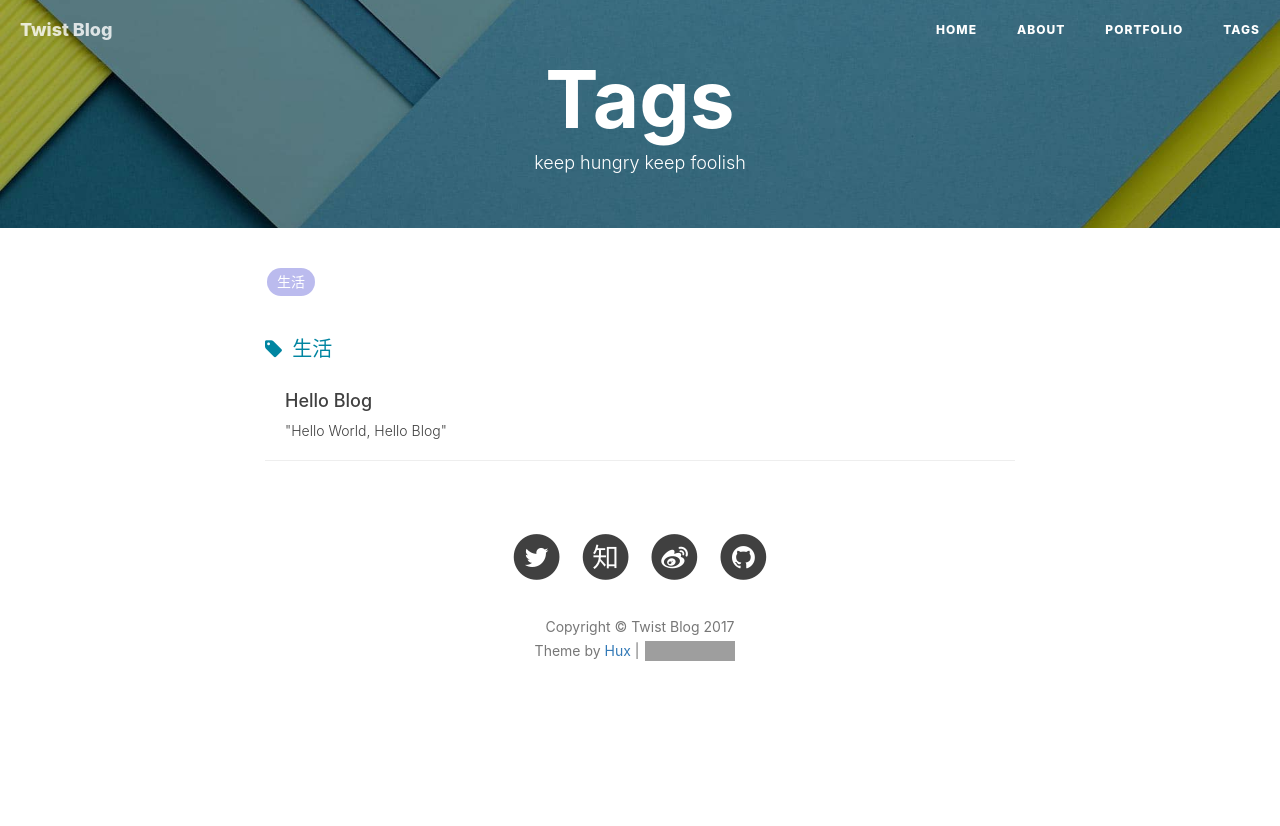
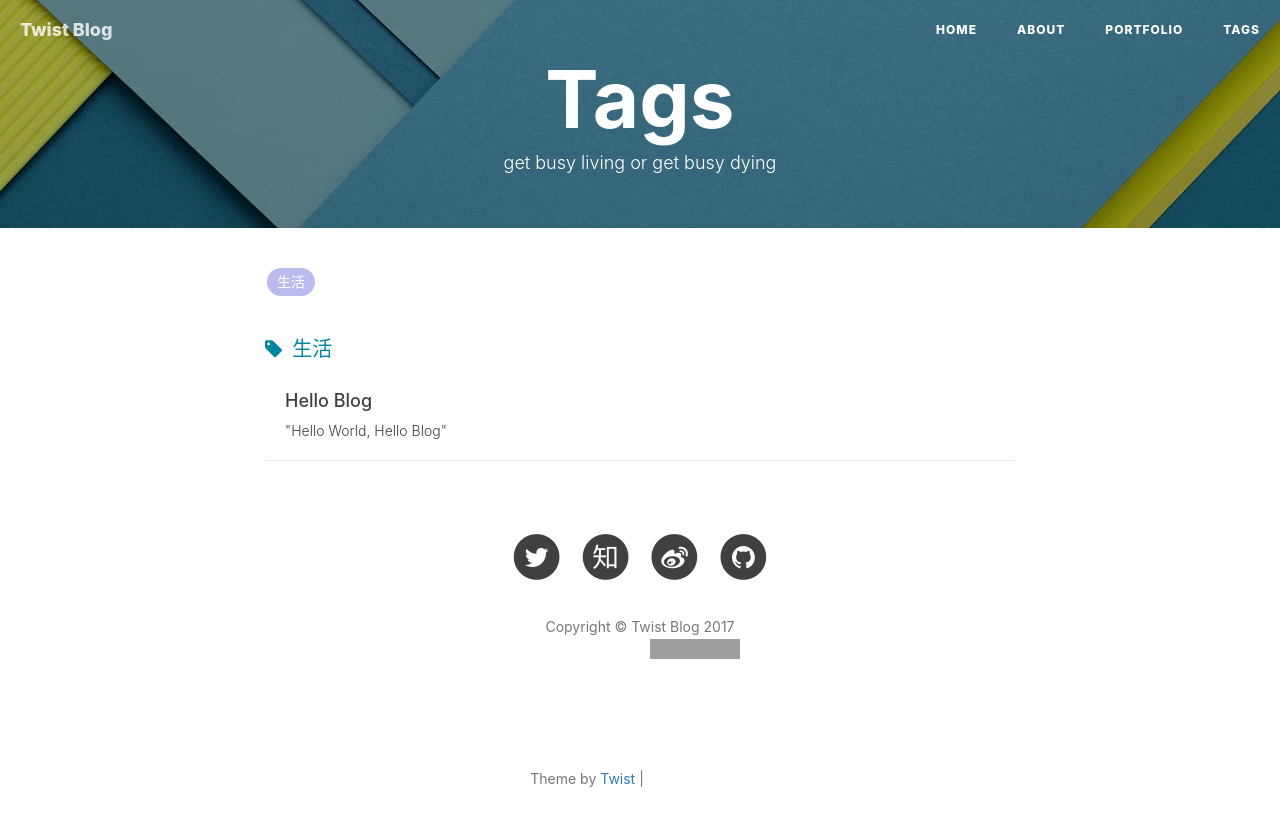
Before and after one commit to TwistOnIdea/TwistOnIdea.github.io, a Jekyll site: the page built from tags.html, in a window 1280 px wide. Shown: the top 826 px of the page. Built offline with Jekyll 4.4.1, drawn with Linux system fonts in a browser that asks for light colours; nearby versions of some CDN libraries; comment, search, counter and statistics services are not loaded; grey boxes are pictures that could not be loaded.

Commit message:
footer refresh

```diff
--- a/_includes/footer.html
+++ b/_includes/footer.html
@@ -82,11 +82,11 @@
                 <p class="copyright text-muted">
                     Copyright &copy; {{ site.title }} {{ site.time | date: '%Y' }}
                     <br>
-                    Theme by <a href="http://huangxuan.me">Hux</a> |
+                    Theme by <a href="https://twistonidea.github.io/">Twist</a> |
                     <iframe
                         style="margin-left: 2px; margin-bottom:-5px;"
-                        frameborder="0" scrolling="0" width="100px" height="20px"
-                        src="https://ghbtns.com/github-btn.html?user=huxpro&repo=huxpro.github.io&type=star&count=true" >
+                        frameborder="0" scrolling="0" width="100px" heig	ht="20px"
+                        src="https://ghbtns.com/github-btn.html?user=twistonidea&repo=TwistOnIdea.github.io&type=star&count=true" >
                     </iframe>
                 </p>
             </div>
--- a/tags.html
+++ b/tags.html
@@ -1,7 +1,7 @@
 ---
 title: Tags
 layout: default
-description: keep hungry keep foolish
+description: get busy living or get busy dying
 header-img: "img/tag-bg.jpg"
 ---
 
```
Also changed, not shown: package.json (+6 -6 lines), img/favicon.ico, pwa/manifest.json, 1 other file.
